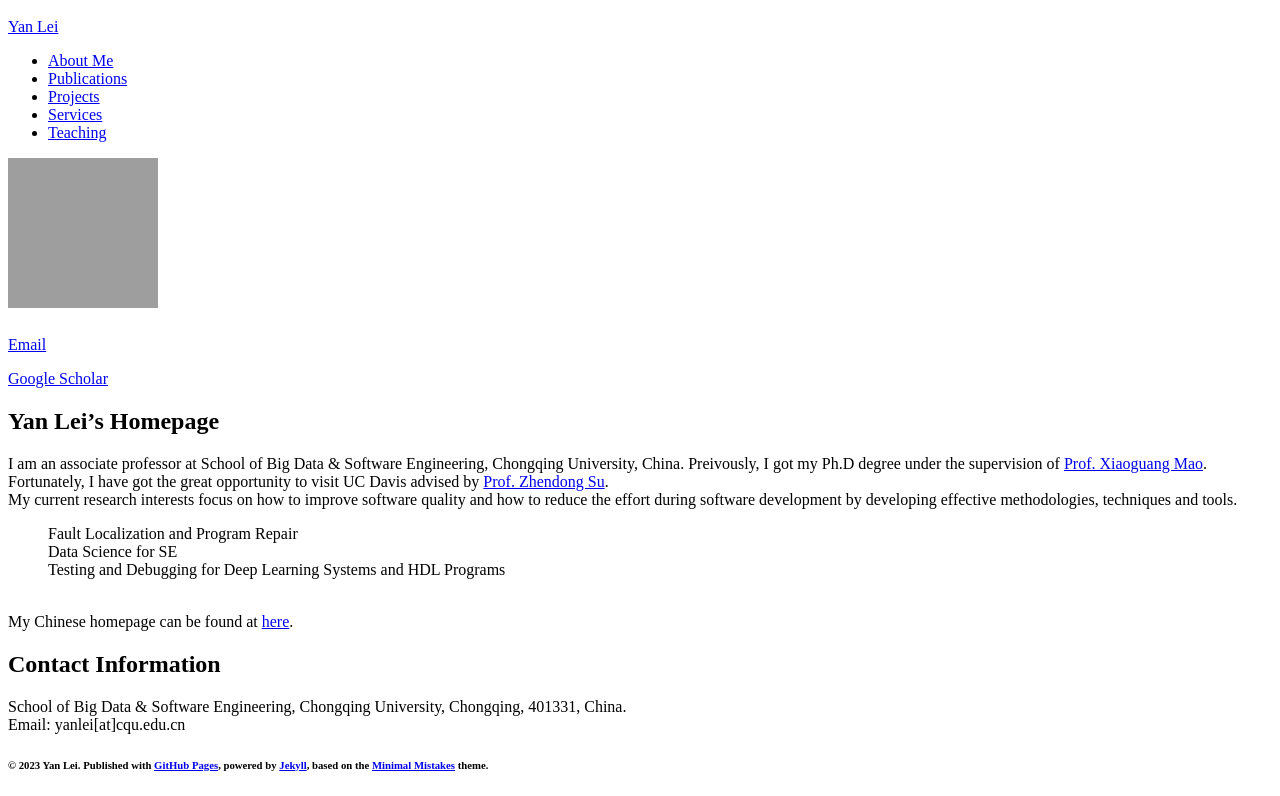
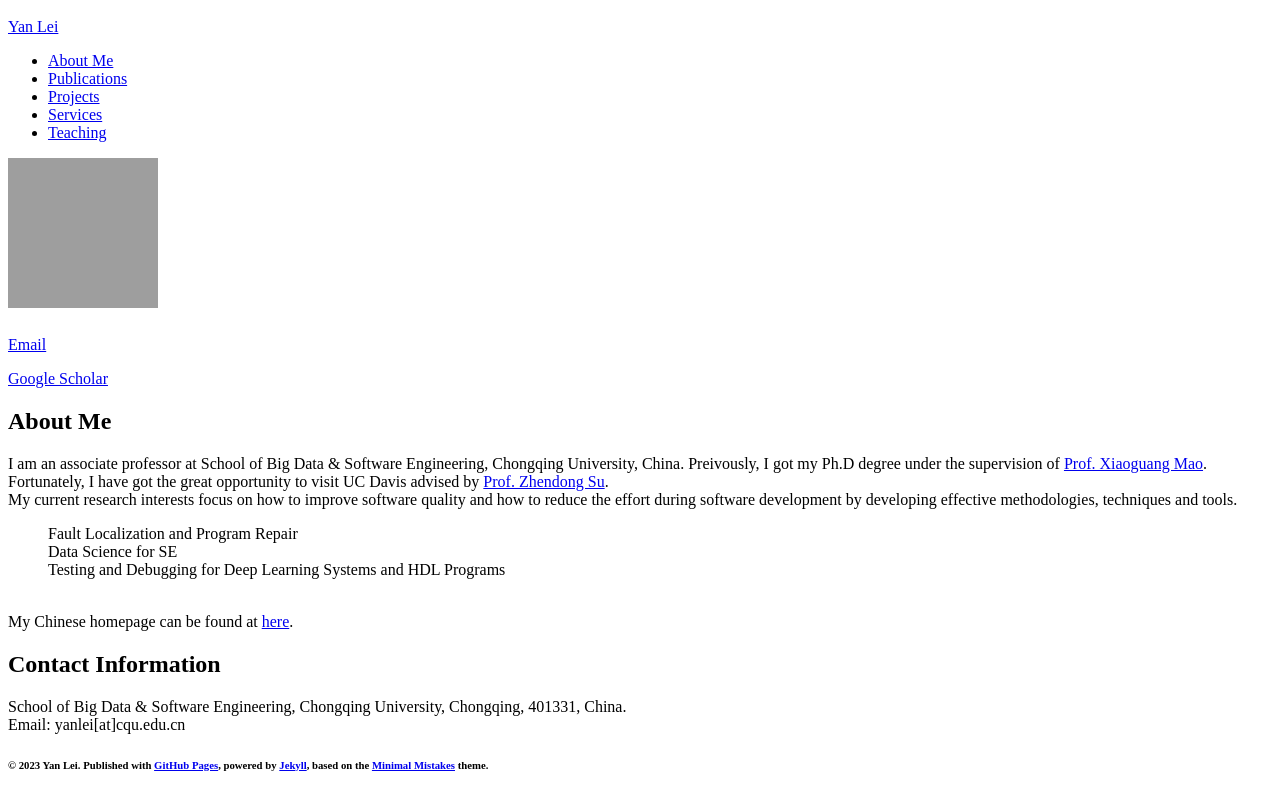
Before and after one commit to yanlei-cs/yanlei-cs.github.io, a Jekyll site: the page built from index.md, in a window 1280 px wide. Shown: the part 108-904 px from the top of the page. Built offline with Jekyll 4.4.1, drawn with Linux system fonts in a browser that asks for light colours; nearby versions of some CDN libraries; comment, search, counter and statistics services are not loaded; our own code applies the rules of GitHub Pages for plain Markdown files.

Commit message:
Update index.md

```diff
--- a/index.md
+++ b/index.md
@@ -3,7 +3,7 @@ layout: page
 align: left
 ---
 
-## Yan Lei's Homepage
+## About Me
 
 <P>I am an associate professor at School of Big Data & Software Engineering, Chongqing University, China. Preivously, I got my Ph.D degree under the supervision of <a href="https://www.researchgate.net/profile/Xiaoguang-Mao">Prof. Xiaoguang Mao</a>. Fortunately, I have got the great opportunity to visit UC Davis advised by <a href="https://people.inf.ethz.ch/suz/">Prof. Zhendong Su</a>.<br>
 My current research interests focus on how to improve software quality and how to reduce the effort during software development by developing effective methodologies, techniques and tools.<br>
```
